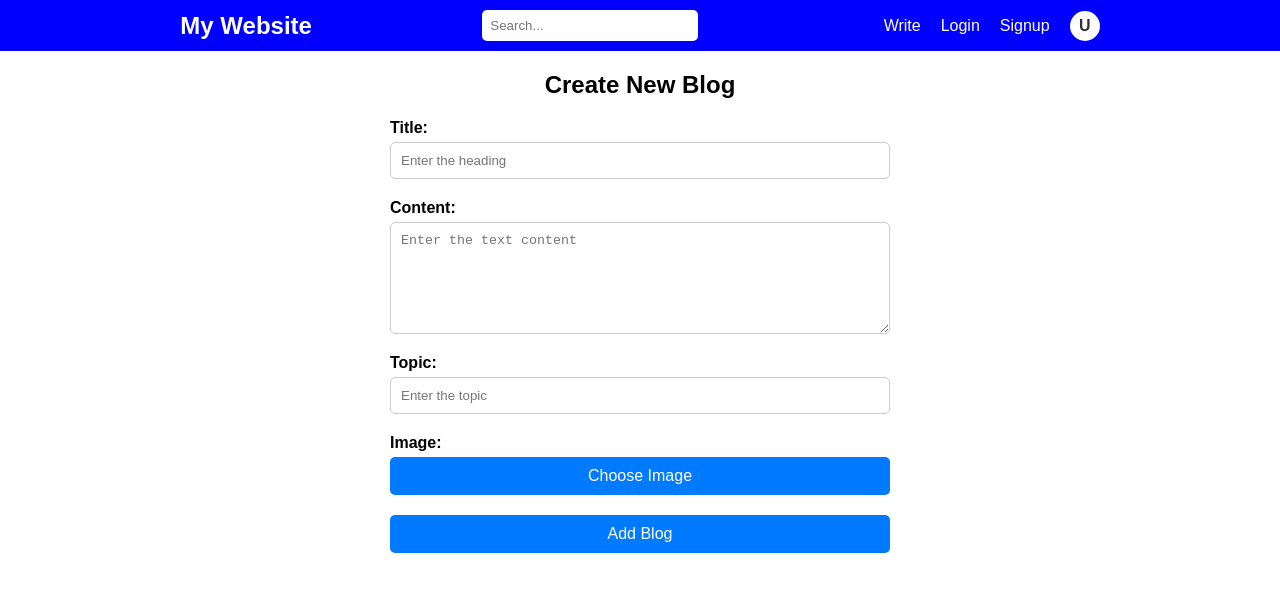
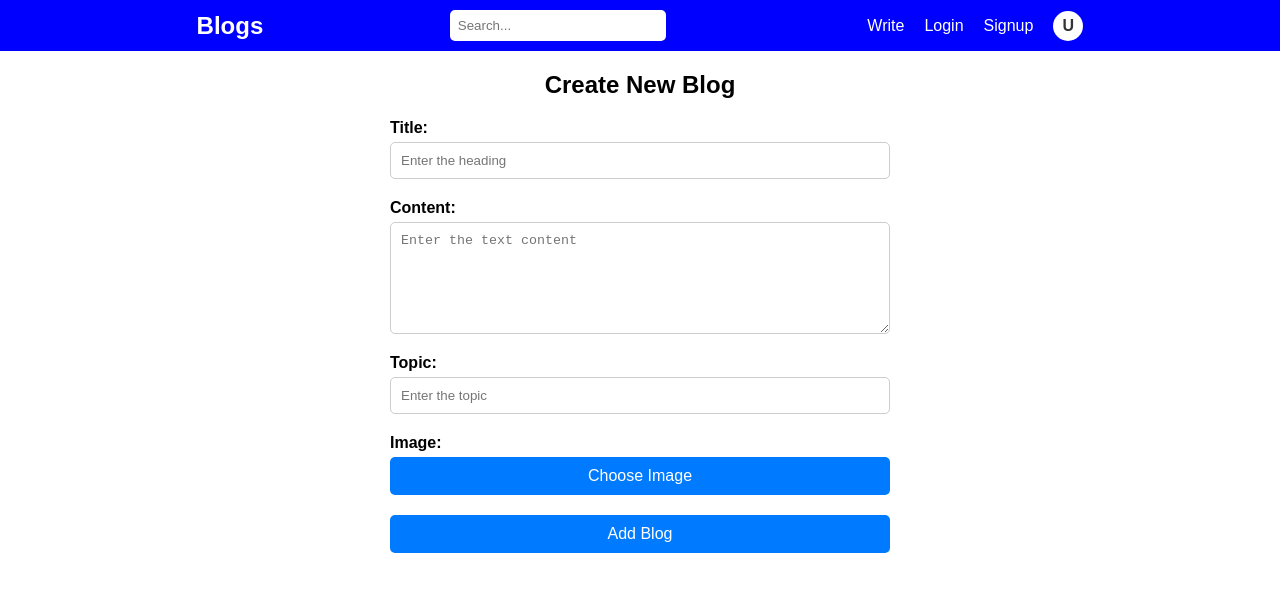
Before and after one commit to Abhiiim/Medium-blogs, a React (Create React App) app: page /new-blog in a window 1280 px wide. Shown: the top 592 px of the page. Built offline with nearby package versions, Linux system fonts and the light colour scheme.

Commit message:
Small change in navigation bar

```diff
--- a/src/components/Navbar.jsx
+++ b/src/components/Navbar.jsx
@@ -125,7 +125,7 @@ const Navbar = () => {
 
   return (
     <Nav>
-      <Logo>My Website</Logo>
+      <Logo>Blogs</Logo>
       <SearchBar type="text" placeholder="Search..." />
       <NavigationItems>
         <NavigationItem>
```
